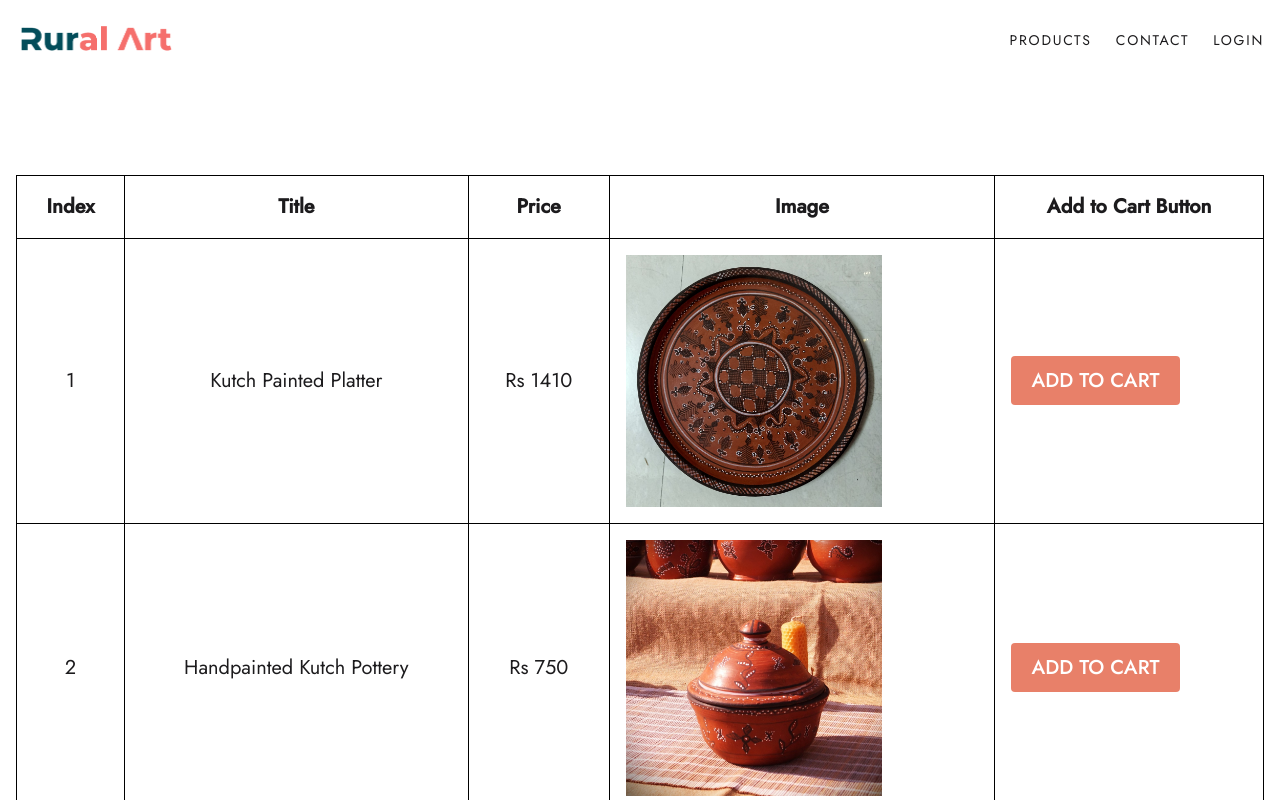
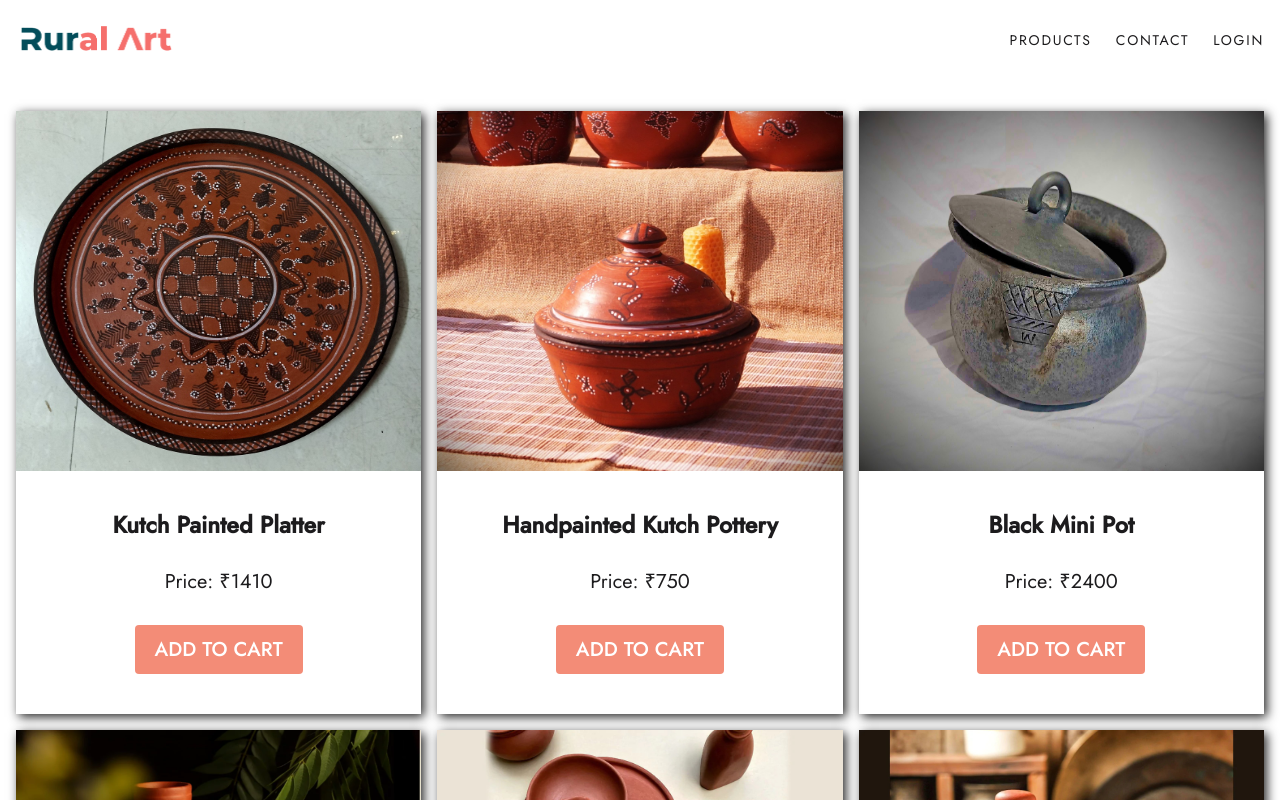
Before and after one commit to krutagna10/rural-art, a React (Create React App) app: page /products in a window 1280 px wide. Shown: the top 800 px of the page. Built offline with nearby package versions, Linux system fonts and the light colour scheme.

Commit message:
added product component

```diff
--- a/src/components/ProductsList/ProductList.css
+++ b/src/components/ProductsList/ProductList.css
@@ -1,3 +1,24 @@
+.products-section {
+  padding-block-start: 2rem !important;
+}
+
+@media (min-width: 48em) {
+  .products {
+    grid-template-columns: repeat(3, 1fr);
+  }
+}
+
+.product {
+  box-shadow: 3px 3px 10px rgba(0, 0, 0, 0.85);
+}
+
 .product__image {
-  max-width: 16rem;
+  height: 22.5rem;
+  width: 100%;
 }
+
+.product__content {
+  --gap: 1.75rem;
+  padding: 2.5rem 1.5rem;
+  text-align: center;
+}
--- a/src/components/ProductsList/ProductsList.js
+++ b/src/components/ProductsList/ProductsList.js
@@ -4,38 +4,26 @@ import "./ProductList.css";
 
 function ProductsList({ products }) {
   return (
-    <Section>
-      <Container>
-        <table>
-          <thead>
-            <tr>
-              <th>Index</th>
-              <th>Title</th>
-              <th>Price</th>
-              <th>Image</th>
-              <th>Add to Cart Button</th>
-            </tr>
-          </thead>
-          <tbody>
-            {products.map((product, index) => (
-              <tr key={index}>
-                <td>{index + 1}</td>
-                <td>{product.title}</td>
-                <td>Rs {product.price}</td>
-                <td>
+    <Section className="products-section">
+      <Container className="products grid grid--gap">
+        {products.map((product) => (
+          <div className="product">
+            <div className="product__image-wrapper">
               <img
                 className="product__image"
                 src={product.image}
                 alt={product.title}
               />
-                </td>
-                <td>
-                  <button className="btn btn--peach">Add to Cart</button>
-                </td>
-              </tr>
+            </div>
+            <div className="product__content grid grid--items-center grid--gap">
+              <h3 className="product__title">{product.title}</h3>
+              <p className="product__price">Price: &#8377;{product.price}</p>
+              <button className="product__btn btn btn--peach">
+                Add to Cart
+              </button>
+            </div>
+          </div>
         ))}
-          </tbody>
-        </table>
       </Container>
     </Section>
   );
--- a/src/index.css
+++ b/src/index.css
@@ -14,7 +14,8 @@
   --font-size-100: 0.9375rem;
 
   /* Colors */
-  --peach: hsl(11, 73%, 66%);
+  --peach: hsl(10, 84%, 71%);
+  --light-peach: hsl(11, 74%, 69%);
   --dark-peach: hsl(11, 66%, 64%);
   --black: hsl(270, 3%, 11%);
   --white: hsl(0, 0%, 100%);
--- a/src/pages/Products/data.js
+++ b/src/pages/Products/data.js
@@ -14,61 +14,73 @@ import bluePlate from "../../assets/products/Blue Wall Plate.jpg";
 
 const data = [
   {
+    id: crypto.randomUUID,
     title: "Kutch Painted Platter",
     price: 1410,
     image: kutchPaintedPlatter,
   },
   {
+    id: crypto.randomUUID,
     title: "Handpainted Kutch Pottery",
     price: 750,
     image: kutchPottery,
   },
   {
+    id: crypto.randomUUID,
     title: "Black Mini Pot",
     price: 2400,
     image: blackMiniPot,
   },
   {
+    id: crypto.randomUUID,
     title: "Traditional Pot with Glass",
     price: 1539,
     image: traditionalPotWithGlass,
   },
   {
+    id: crypto.randomUUID,
     title: "Dinner Set (26 pieces)",
     price: 6151,
     image: dinnerSet,
   },
   {
+    id: crypto.randomUUID,
     title: "Terracotaa Ceramic Jug",
     price: 989,
     image: terracotaJug,
   },
   {
+    id: crypto.randomUUID,
     title: "Kutch Painted Pottery",
     price: 1500,
     image: kutchPaintedPottery,
   },
   {
+    id: crypto.randomUUID,
     title: "Terracotaa Diyas",
     price: 660,
     image: terracottaDiyas,
   },
   {
+    id: crypto.randomUUID,
     title: "Blue Wall Plate",
     price: 2499,
     image: bluePlate,
   },
   {
+    id: crypto.randomUUID,
     title: "Bamboo Stackable Basket",
     price: 2990,
     image: bambooStackableBasket,
   },
   {
+    id: crypto.randomUUID,
     title: "Exotic Miniature Art",
     price: 4300,
     image: miniatureArt,
   },
   {
+    id: crypto.randomUUID,
     title: "Krishna Pattachitra",
     price: 2000,
     image: krishnaPattachitra,
```
Lines whose indentation alone changed are shown as unchanged.
